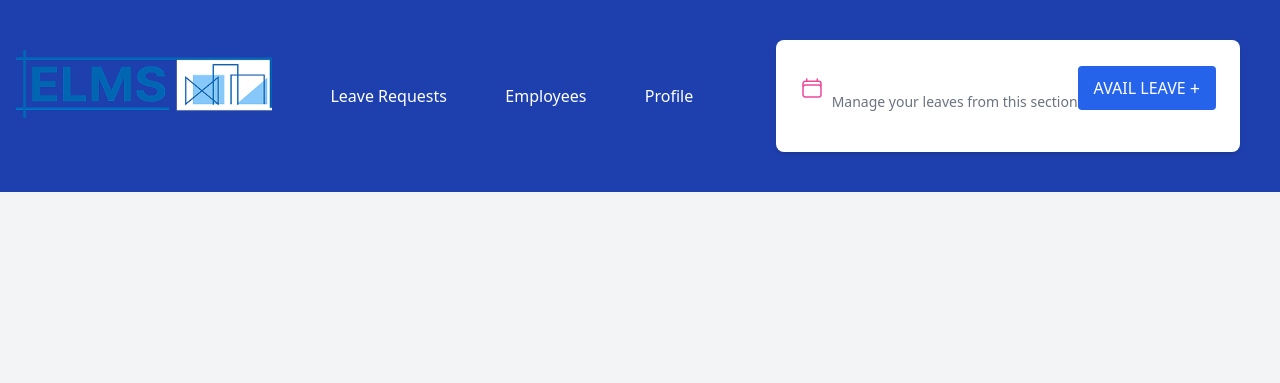
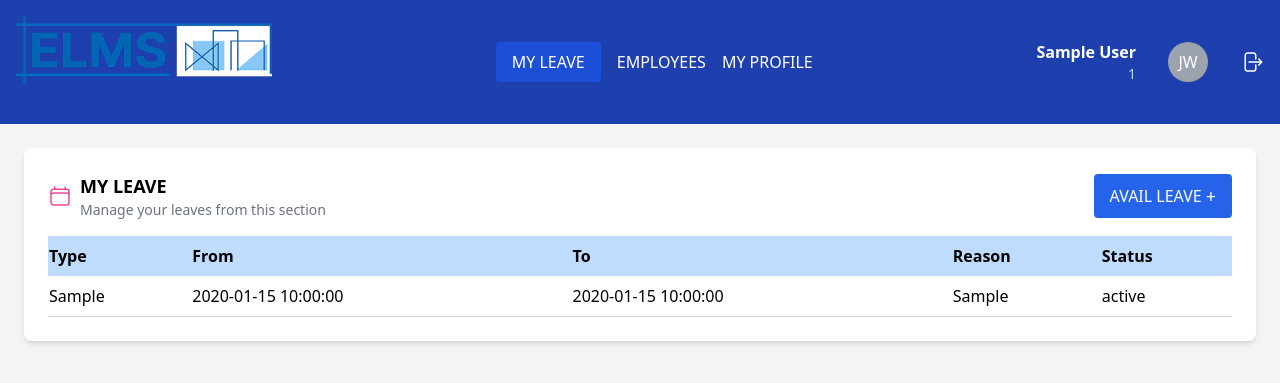
Before and after one commit to J-Wangchuk/MIT-122--Team-Ace, a PHP site: the page made by pages/dashboard.php in a window 1280 px wide. Shown: the top 383 px of the page. Run offline with PHP 8.4, Linux system fonts and the light colour scheme; the visitor is signed in with stand-in values (Sample User, id 1); tables that the repository leaves empty or names only in its code hold one stand-in row (values such as "Sample post"); some libraries are stand-ins or nearby versions.

Commit message:
finished the dashboard page

```diff
--- a/includes/header.php
+++ b/includes/header.php
@@ -1,7 +1,7 @@
 <?php
 session_start();
 $name=$_SESSION['name'];
-$role=$_SESSION['role'];
+$department=$_SESSION['department'];
 ?>
 <!DOCTYPE html>
 <html>
@@ -24,7 +24,7 @@ $role=$_SESSION['role'];
     <div class="flex items-center gap-8">
         <div class="text-right">
             <p class="font-semibold"><?= $name ?></p>
-            <p class="text-sm text-blue-200"><?= $role ?></p>
+            <p class="text-sm text-blue-200"><?= $department ?></p>
         </div>
         <div class="w-10 h-10 bg-gray-400 items-center justify-center flex rounded-full">
             <span >JW</span>
--- a/pages/dashboard.php
+++ b/pages/dashboard.php
@@ -6,9 +6,12 @@
   <title>ELMS - My Leave</title>
   <script src="https://cdn.tailwindcss.com"></script>
 </head>
-<body class="bg-gray-100 font-sans">
-<?php include '../includes/header.php'; ?>
-
+<body class="bg-gray-100 font-sans relative">
+<?php include '../includes/header.php';
+ include '../includes/db.php';
+ $user_id = $_SESSION['user_id'];
+ $result = $conn->query("SELECT * FROM leave_requests WHERE employee_id = $user_id");
+?>
   <div class="flex flex-col md:flex-row gap-4 p-6">
     <div class="flex-1 bg-white shadow-md rounded-lg p-6">
       <div class="flex justify-between items-center mb-4">
@@ -23,11 +26,81 @@
           </div>
         </div>
 
-        <button class="bg-blue-600 text-white px-4 py-2 rounded hover:bg-blue-700 flex items-center">
+        <button
+          class="bg-blue-600 text-white px-4 py-2 rounded hover:bg-blue-700 flex items-center"
+          onClick="openModal()"
+        >
           AVAIL LEAVE
           <span class="ml-1 text-lg">+</span>
         </button>
       </div>
+      <table class="w-full table-auto">
+          <thead class="bg-blue-200 text-left h-10">
+              <tr>
+                  <th>Type</th>
+                  <th>From</th>
+                  <th>To</th>
+                  <th>Reason</th>
+                  <th>Status</th>
+              </tr>
+          </thead>
+          <tbody>
+              <?php while ($row = $result->fetch_assoc()): ?>
+                  <tr class="border-b border-gray-300 ">
+                      <td class="py-2 "><?= htmlspecialchars($row['leave_type']) ?></td>
+                      <td class="py-2"><?= htmlspecialchars($row['start_date']) ?></td>
+                      <td class="py-2"><?= htmlspecialchars($row['end_date']) ?></td>
+                      <td class="py-2 text-wrap max-w-32"><?= htmlspecialchars($row['reason']) ?></td>
+                      <td class="py-2"><?= htmlspecialchars($row['status']) ?></td>
+                  </tr>
+              <?php endwhile; ?>
+          </tbody>
+      </table>
   </div>
+</div>
+
+
+
+
+<div id="applyLeaveModal" class="absolute top-1/2 left-1/3 w-1/3 border mx-auto border-gray-300 p-4 bg-white" style="display: none;" >
+  <div class="flex justify-between items-center mb-2">
+    <h2 class="text-lg font-bold mb-2">Apply for Leave</h2>
+    <button class="font-bold text-gray-600 hover:text-gray-800" onClick="closeModal()">X</button>
+  </div>
+
+  <hr/>
+  <form class="mt-2 flex flex-col " action="../process/apply_leave_process.php" method="POST">
+    <h2 class="text-lg font-bold mb-2">Date</h2>
+    <div class="flex gap-4">
+      <input class="mb-2 border-2 hover:bg-blue-200 rounded p-2" type="date" name="from_date" required>
+     <span span class="text-lg self-center">To</span>
+      <input class="mb-2 border-2 hover:bg-blue-200 rounded p-2" type="date" name="to_date" required>
+    </div>
+    <h2 class="text-lg font-bold mb-2">Leave Type</h2>
+    <div class = "flex gap-4">
+      <div>
+        <input type="radio" name="leave_type" value="sick" required />
+        <label for="sick">Sick Leave</label><br>
+      </div>
+      <div>
+        <input type="radio" name="leave_type" value="casual" required />
+        <label for="casual">Casual Leave</label><br>
+      </div>
+    </div>
+    <h2 class="text-lg font-bold mb-2">Reason</h2>
+    <textarea class="mb-2 border-2 w-full hover:bg-blue-200 rounded p-2" name="reason" placeholder="Reason" required></textarea><br>
+    <button class="w-1/3 self-end bg-blue-600 text-white px-4 py-2 rounded hover:bg-blue-700" type="submit">Submit</button>
+  </form>
+</div>
+
 </body>
 </html>
+
+<script>
+function openModal() {
+    document.getElementById('applyLeaveModal').style.display = 'block';
+}
+function closeModal() {
+    document.getElementById('applyLeaveModal').style.display = 'none';
+}
+</script>
--- a/process/login_process.php
+++ b/process/login_process.php
@@ -23,7 +23,7 @@ if ($user = $result->fetch_assoc()) {
         $_SESSION['user_id'] = $user['id'];
         $_SESSION['name'] = $employee['name'];
         $_SESSION['email'] = $user['email'];
-        $_SESSION['role'] = $user['role'];
+        $_SESSION['department'] = $employee['department'];
         header("Location: ../index.php");
         exit;
     }
```
Also changed, not shown: process/apply_leave_process.php (added, +15 -0 lines).
